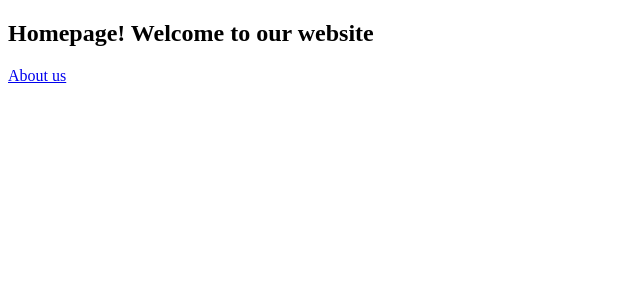
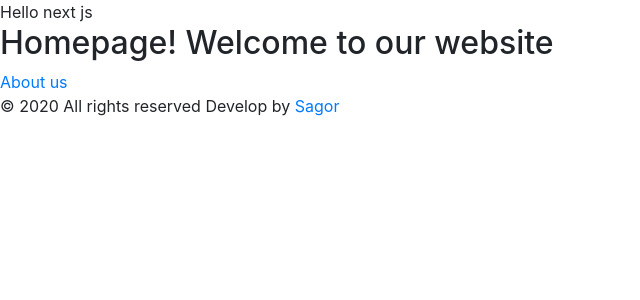
Before and after one commit to mbrsagor/NextJS, a Next.js app: page / in a window 1280 px wide. Shown: the top 300 px of the page, without its empty margins (0-640 px from the left). Built offline with nearby package versions, Linux system fonts and the light colour scheme.

Commit message:
Layout component and implement bootstrap cdn

```diff
--- /dev/null
+++ b/components/layout.js
@@ -0,0 +1,17 @@
+import Head from 'next/head';
+
+export default function layout({children}) {
+    return (
+        <div>
+            <Head>
+                <title>Welcome to my next js website</title>
+                <link rel="stylesheet" href="https://maxcdn.bootstrapcdn.com/bootstrap/4.0.0/css/bootstrap.min.css" integrity="sha384-Gn5384xqQ1aoWXA+058RXPxPg6fy4IWvTNh0E263XmFcJlSAwiGgFAW/dAiS6JXm" crossorigin="anonymous"></link>
+            </Head>
+            <header>Hello next js</header>
+            <main>
+                {children}
+            </main>
+            <footer>&copy; 2020 All rights reserved Develop by <a href="http://github.com/mbrsagor">Sagor</a></footer>
+        </div>
+    )
+}
--- a/pages/index.js
+++ b/pages/index.js
@@ -1,11 +1,14 @@
 import Link from "next/link";
+import Layout from "../components/layout";
 
 const index = () => {
     return (
-        <div>
-            <h2>Homepage! Welcome to our website</h2>
-            <Link href="/about"><a>About us</a></Link>
-        </div>
+        <Layout>
+            <div>
+                <h2>Homepage! Welcome to our website</h2>
+                <Link href="/about"><a>About us</a></Link>
+            </div>
+        </Layout>
     )
 }
 
```
Also changed, not shown: pages/about.js (+7 -4 lines), 1 other file (tests, documents, lock files or other folders).
